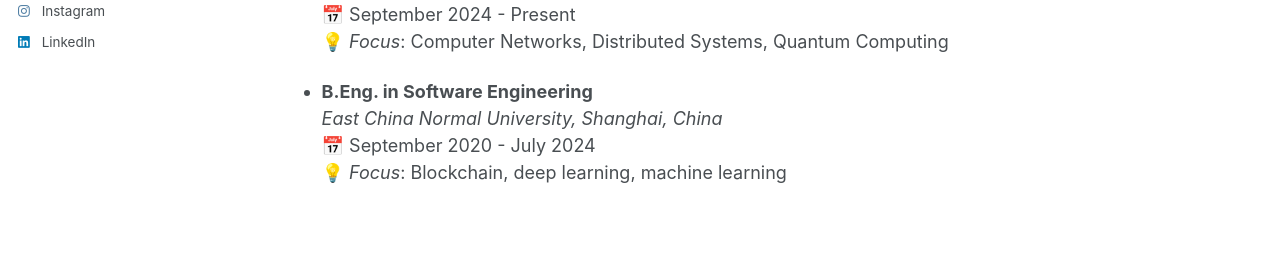
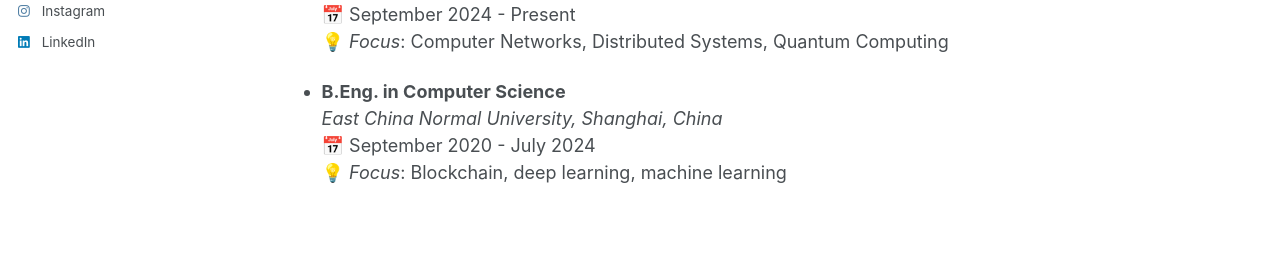
Before and after one commit to FFFeiFang/FFFeiFang.github.io, a Jekyll site: the page built from _pages/about.md, in a window 1280 px wide and 1124 px high. Shown: the part 533-807 px from the top of the window. Built offline with Jekyll 4.4.1, drawn with Linux system fonts in a browser that asks for light colours.

Commit message:
Update site content

```diff
--- a/Gemfile
+++ b/Gemfile
@@ -9,7 +9,7 @@ group :jekyll_plugins do
   gem 'jekyll-sitemap'
   gem 'jemoji'
   gem 'webrick', '~> 1.8'
-  gem "hacker"  # 添加 minima 主题
+  gem "jekyll-theme-hacker"  # 添加 minima 主题
 end
 
 gem 'github-pages'
--- a/_pages/about.md
+++ b/_pages/about.md
@@ -24,7 +24,7 @@ I am currently a first year Ph.D student at Computer Science and Engineering of
   📅 September 2024 - Present
   💡 *Focus*: Computer Networks, Distributed Systems, Quantum Computing
 
-- **B.Eng. in Software Engineering**
+- **B.Eng. in Computer Science**
   *East China Normal University, Shanghai, China*
   📅 September 2020 - July 2024
   💡 *Focus*: Blockchain, deep learning, machine learning
```
